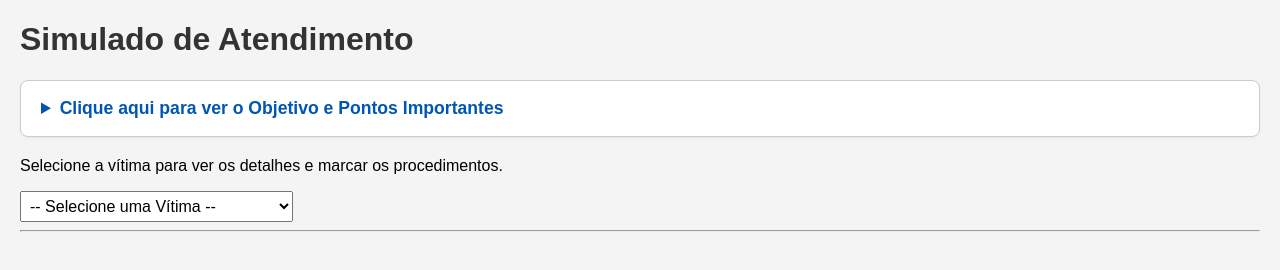
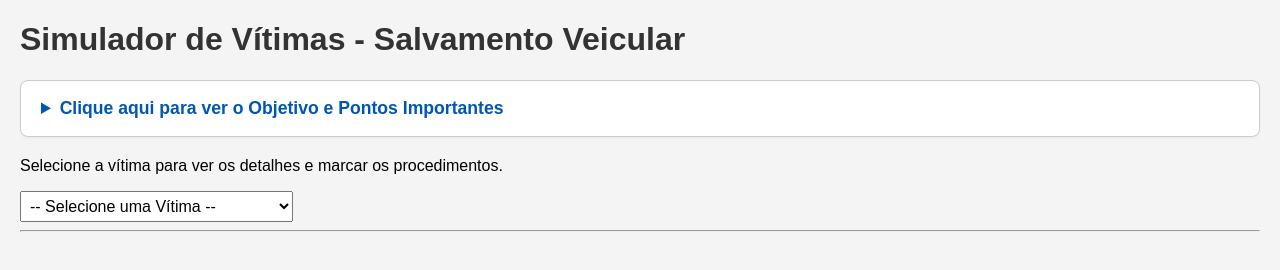
Before and after one commit to marcotmguerra/treinamento-veicular-vitimas, a plain HTML site: page index.html in a window 1280 px wide. Drawn offline with Linux system fonts and the light colour scheme.

Commit message:
index.html

```diff
--- a/index.html
+++ b/index.html
@@ -8,7 +8,7 @@
 </head>
 <body>
 
-    <h1>Simulado de Atendimento</h1>
+    <h1>Simulador de Vítimas - Salvamento Veicular</h1>
     <details class="briefing-box">
         <summary>Clique aqui para ver o Objetivo e Pontos Importantes</summary>
         <div>
@@ -517,4 +517,5 @@
 
     <script src="script.js"></script>
 </body>
+
 </html>
```
